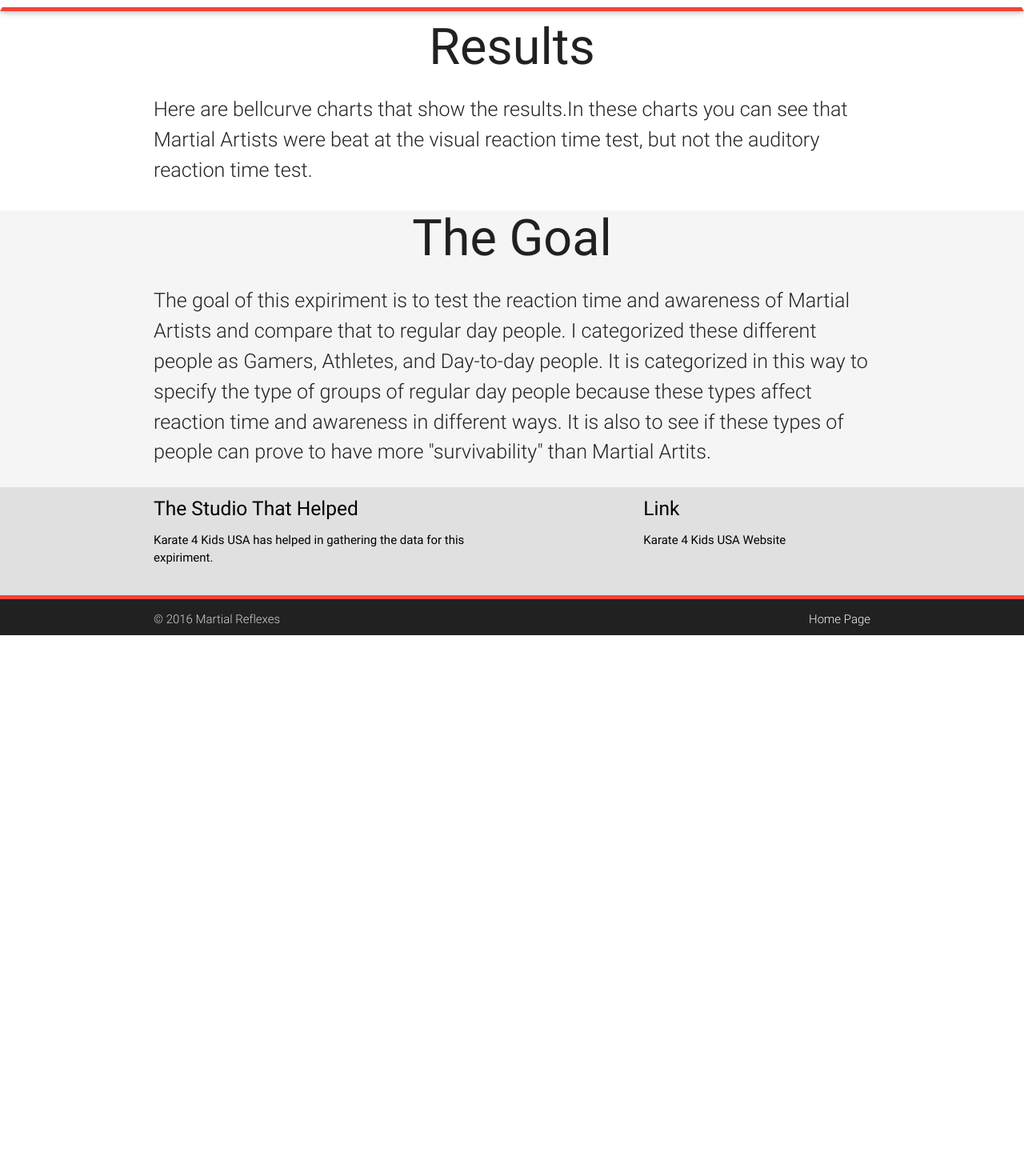
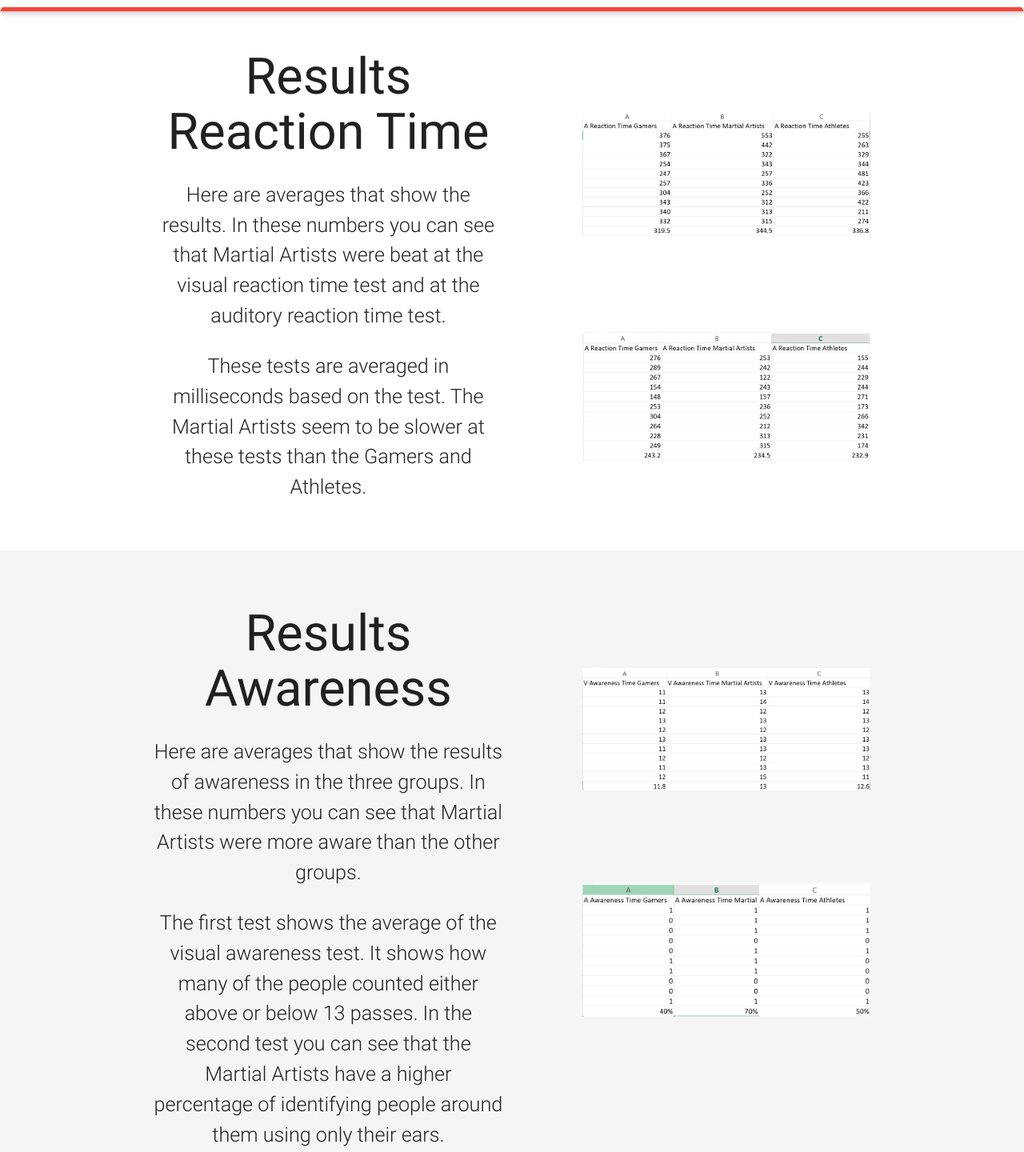
Before and after one commit to GabeSD/Martial-Arts-Website, a plain HTML site: page Results.html in a window 1280 px wide. Shown: the part 72-1512 px from the top of the page at 80% size. Before the commit the page ends 866 px from the top, so only its background shows below. Drawn offline with nearby package versions, Linux system fonts and the light colour scheme.

Commit message:
Added images and REsult page

```diff
--- a/Results.html
+++ b/Results.html
@@ -44,17 +44,38 @@
 </div>
 
 <!--Content-->
-<div>
-<div class="container">
-  <h1 class="center">Results</h1>
-  <p class="flow-text">Here are bellcurve charts that show the results.In these charts you can see that Martial Artists were beat at the visual reaction time test, but not the auditory reaction time test. </p>
+<div class="container  section">
+<div class="row center">
+  <br>
+  <div class="col s12 m6">
+    <h1 class="center">Results Reaction Time</h1>
+    <p class="flow-text">Here are averages that show the results. In these numbers you can see that Martial Artists were beat at the visual reaction time test and at the auditory reaction time test. </p>
+    <p class="flow-text">These tests are averaged in milliseconds based on the test. The Martial Artists seem to be slower at these tests than the Gamers and Athletes.</p>
+</div>
+<div class="col 12 offset-m1 m5">
+  <img src="VRDF.png" class="pri responsive-img">
+  <img src="ARTF.png" class="pri responsive-img">
+</div>
+
 </div>
 </div>
-<div class="container-fluid grey lighten-4 ">
-<div class="container">
-  <h1 class="center">The Goal</h1>
-  <p class="flow-text">The goal of this expiriment is to test the reaction time and awareness of Martial Artists and compare that to regular day people. I categorized these different people as Gamers, Athletes, and Day-to-day people. It is categorized in this way to specify the type of groups of regular day people because these types affect reaction time and awareness in different ways. It is also to see if these types of people can prove to have more "survivability" than Martial Artits.</p>
+<div class="container-fluid grey lighten-4">
+<div class="container  section">
+<div class="row center">
+  <br>
+  <div class="col s12 m6">
+    <h1 class="center">Results Awareness</h1>
+    <p class="flow-text">Here are averages that show the results of awareness in the three groups. In these numbers you can see that Martial Artists were more aware than the other groups.  </p>
+    <p class="flow-text">The first test shows the average of the visual awareness test. It shows how many of the people counted either above or below 13 passes. In the second test you can see that the Martial Artists have a higher percentage of identifying people around them using only their ears.</p>
 </div>
+<div class="col 12 offset-m1 m5">
+  <img src="VATF.png" class="pri responsive-img">
+  <img src="AATF.png" class="pri responsive-img">
+</div>
+
+</div>
+</div>
+
 
 
 <!--Footer-->
--- a/css/style.css
+++ b/css/style.css
@@ -81,3 +81,8 @@ border-top:thick solid #F44336;
   margin-left: 5%;
   margin-right: 5%;
 }
+/*Padding Result Img*/
+.pri{
+  padding-top: 30%;
+
+}
```
Also changed, not shown: test.html (+14 -7 lines), AAT.PNG (added), AATF.PNG (added), ART.PNG (added), ARTF.PNG (added), VAT.PNG (added), VATF.PNG (added), VRD.PNG (added), VRDF.PNG (added), 1 other file.
